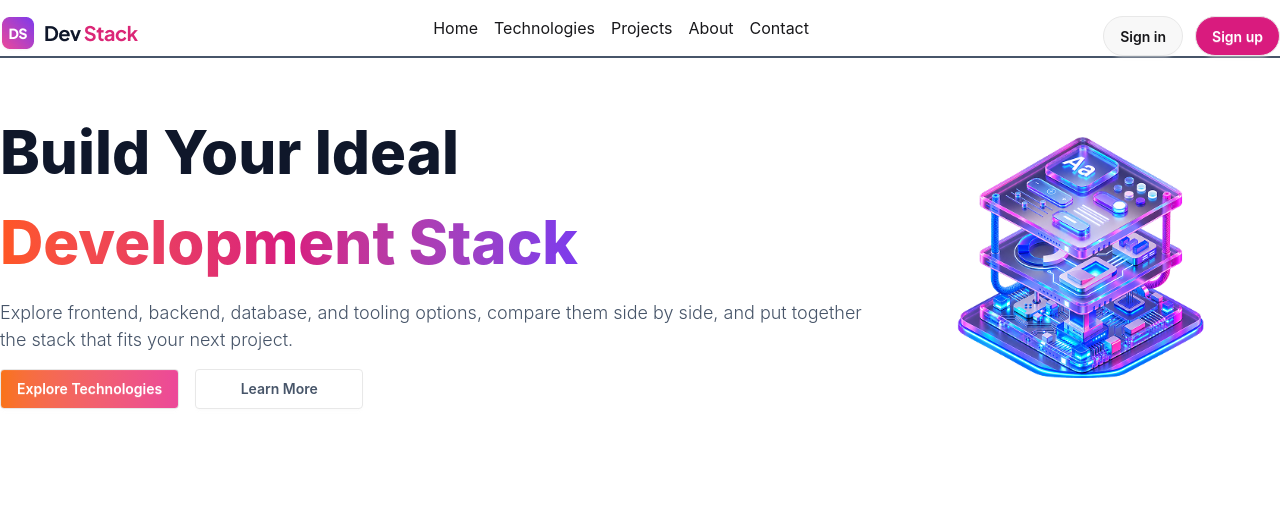
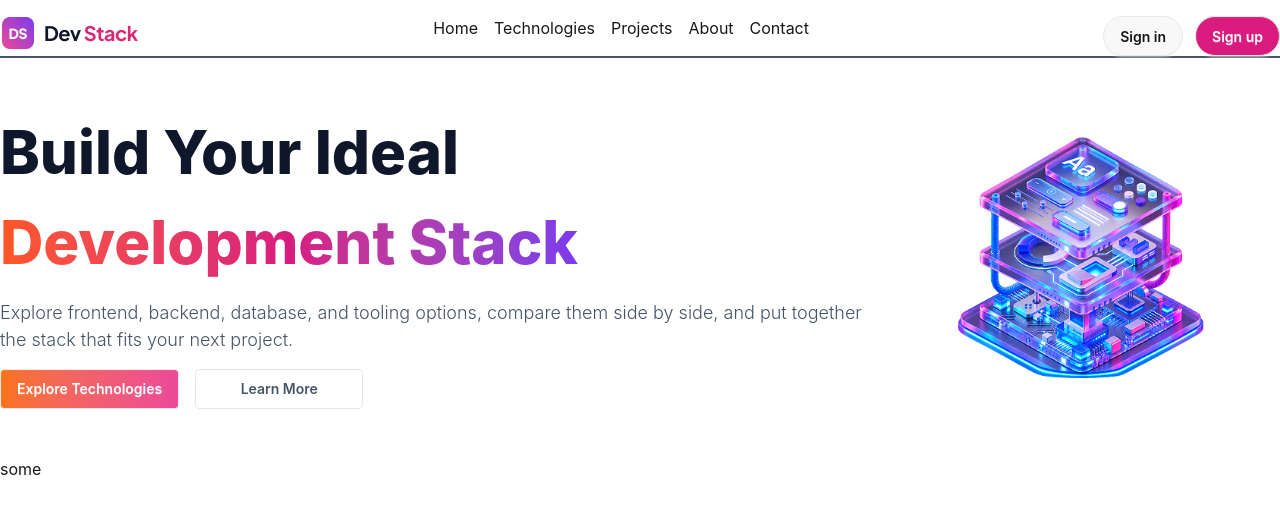
Before and after one commit to nurunnaharnody0011/Dev-stack, a React (Vite) app: page / in a window 1280 px wide. Shown: the top 514 px of the page. Built offline with nearby package versions, Linux system fonts and the light colour scheme.

Commit message:
Data Load Successfully

```diff
--- a/src/App.tsx
+++ b/src/App.tsx
@@ -1,20 +1,30 @@
+
+import { Suspense } from "react";
 import Banner from "./Components/Banner"
 import Navbar from "./Components/Navbar"
 import Technologies from "./Components/TechnologyCard/Technologies";
 
-const technologyPromise = async()=>{
+const technologyFetch = async()=>{
   const res = await fetch('/public/data.json')
   const data = await res.json();
   return data;
 }
 function App() {
- console.log(technologyPromise)
+
+ const technologyPromise = technologyFetch();
+
+
 
   return (
     <>
      <Navbar></Navbar>
      <Banner></Banner>
-     <Technologies technologyPromise={technologyPromise}></Technologies>
+     <Suspense fallback={<h2>Loading...</h2>}>
+<Technologies technologyPromise={technologyPromise}>
+
+</Technologies>
+     </Suspense>
+
 
     </>
   )
--- a/src/Components/TechnologyCard/Technologies.tsx
+++ b/src/Components/TechnologyCard/Technologies.tsx
@@ -1,9 +1,11 @@
+import { use } from "react";
 
 const Technologies = ({technologyPromise}) => {
-    console.log(technologyPromise)
+    const technologiesd = use(technologyPromise);
+    console.log(technologiesd)
     return (
         <div>
-
+            <h2>some</h2>
         </div>
     );
 };
```
